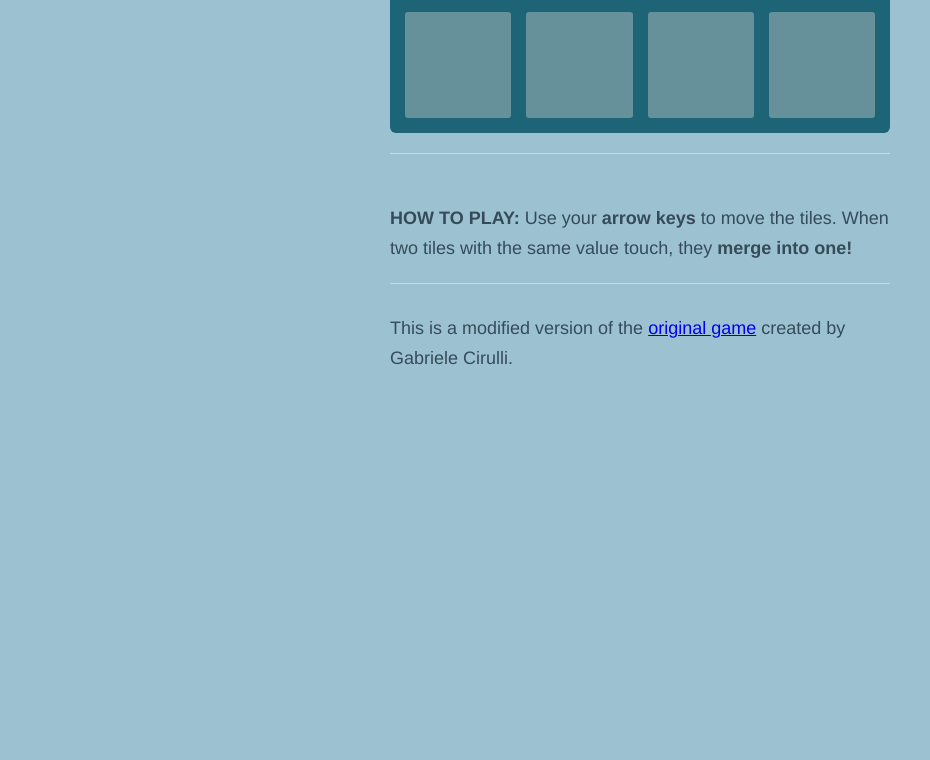
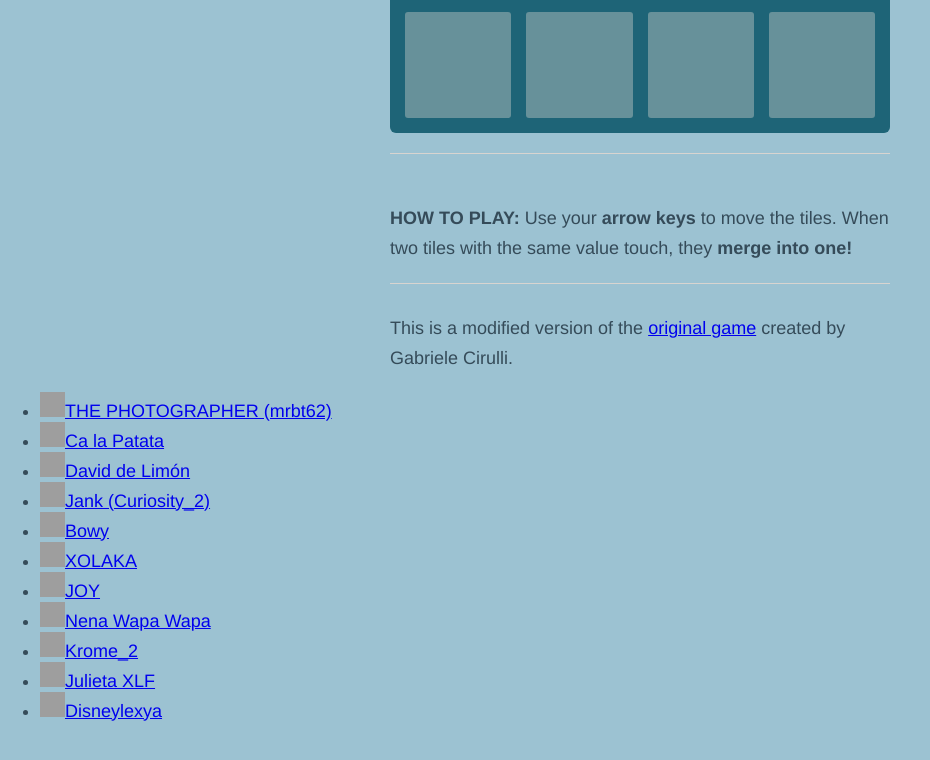
Before and after one commit to Trebbi94/gctest, a plain HTML site: page index.html in a window 1280 px wide. Shown: the part 593-1353 px from the top of the page, without its empty margins (0-930 px from the left). Before the commit the page ends 1047 px from the top, so only its background shows below. Drawn offline with Linux system fonts and the light colour scheme; grey boxes are pictures that could not be loaded.

Commit message:
Add files via upload

```diff
--- a/index.html
+++ b/index.html
@@ -103,6 +103,21 @@
     </p>
   </div>
 
+<ul>
+	<li><img alt="" src="https://fitimollas.github.io/VLC_ARTS/tile-sets/presidents/2.jpg" style="height:25px; width:25px" /><a href="https://www.instagram.com/mrbt62/" target="_blank">THE PHOTOGRAPHER (mrbt62)</a></li>
+	<li><img alt="" src="https://fitimollas.github.io/VLC_ARTS/tile-sets/presidents/4.jpg" style="height:25px; width:25px" /><a href="https://www.instagram.com/calapatata/" target="_blank">Ca la Patata</a></li>
+	<li><img alt="" src="https://fitimollas.github.io/VLC_ARTS/tile-sets/presidents/8.jpg" style="height:25px; width:25px" /><a href="https://www.instagram.com/daviddelimon/" target="_blank">David de Lim&oacute;n</a></li>
+	<li><img alt="" src="https://fitimollas.github.io/VLC_ARTS/tile-sets/presidents/16.jpg" style="height:25px; width:25px" /><a href="https://www.instagram.com/curiosity_2/" target="_blank">Jank&nbsp;(Curiosity_2)</a></li>
+	<li><img alt="" src="https://fitimollas.github.io/VLC_ARTS/tile-sets/presidents/32.jpg" style="height:25px; width:25px" /><a href="https://www.instagram.com/bowy_face/?hl=es" target="_blank">Bowy</a></li>
+	<li><img alt="" src="https://fitimollas.github.io/VLC_ARTS/tile-sets/presidents/64.jpg" style="height:25px; width:25px" /><a href="https://www.instagram.com/xolaka/" target="_blank">XOLAKA</a></li>
+	<li><img alt="" src="https://fitimollas.github.io/VLC_ARTS/tile-sets/presidents/128.jpg" style="height:25px; width:25px" /><a href="https://www.instagram.com/x__j_o_y__x/?hl=es" target="_blank">JOY</a></li>
+	<li><img alt="" src="https://fitimollas.github.io/VLC_ARTS/tile-sets/presidents/256.jpg" style="height:25px; width:25px" /><a href="https://www.instagram.com/lanenawapawapa/" target="_blank">Nena Wapa Wapa</a></li>
+	<li><img alt="" src="https://fitimollas.github.io/VLC_ARTS/tile-sets/presidents/512.jpg" style="height:25px; width:25px" /><a href="https://www.instagram.com/krome_2/" target="_blank">Krome_2</a>&nbsp;</li>
+	<li><img alt="" src="https://fitimollas.github.io/VLC_ARTS/tile-sets/presidents/1024.jpg" style="height:25px; width:25px" /><a href="https://www.instagram.com/julieta_xlf/" target="_blank">Julieta XLF</a></li>
+	<li><img alt="" src="https://fitimollas.github.io/VLC_ARTS/tile-sets/presidents/2048.jpg" style="height:25px; width:25px" /><a href="https://www.instagram.com/disneylexya/?hl=es" target="_blank">Disneylexya</a></li>
+</ul>
+
+
   <script src="js/bind_polyfill.js"></script>
   <script src="js/classlist_polyfill.js"></script>
   <script src="js/animframe_polyfill.js"></script>
```
